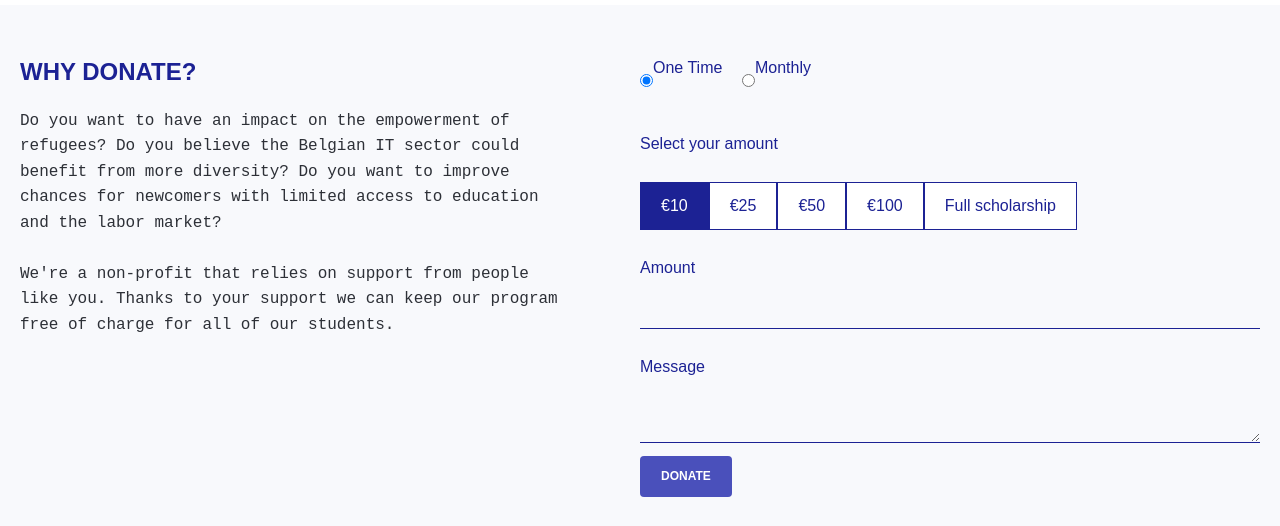
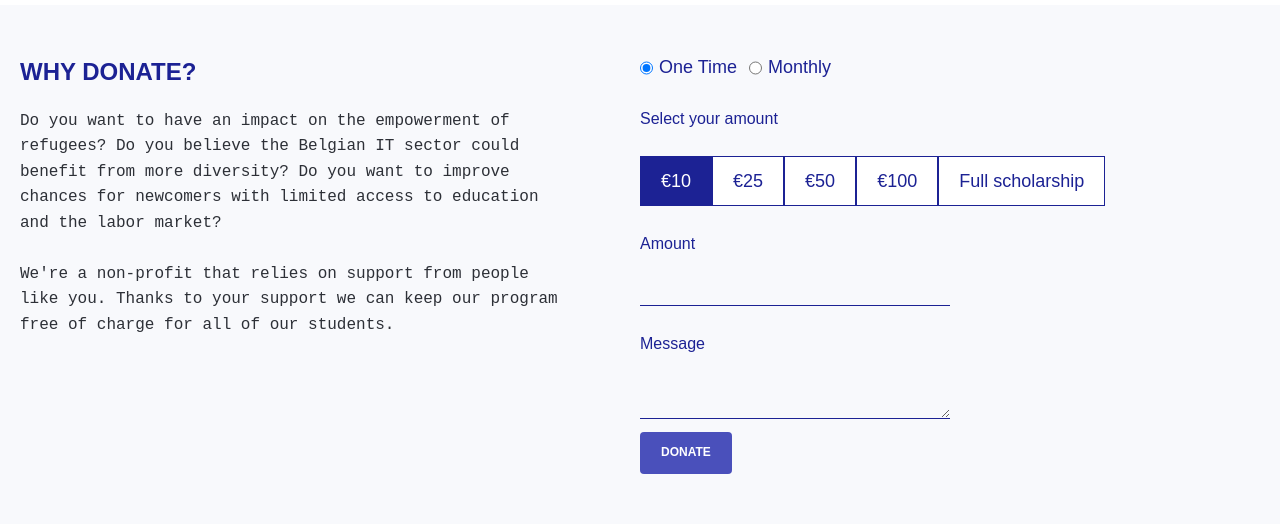
Before and after one commit to HYF-Class21/agile-development-group2-hyf-redesign, a plain HTML site: page pages/support-us-page.html in a window 1280 px wide. Shown: the part 700-1226 px from the top of the page. Drawn offline with Linux system fonts and the light colour scheme.

Commit message:
added formatting html and css

```diff
--- a/pages/support-us-page.html
+++ b/pages/support-us-page.html
@@ -79,10 +79,9 @@
                   <path
                     fill="currentColor"
                     d="M438.6 278.6c12.5-12.5 12.5-32.8 0-45.3l-160-160c-12.5-12.5-32.8-12.5-45.3 0s-12.5 32.8 0 45.3L338.8 224 32 224c-17.7 0-32 14.3-32 32s14.3 32 32 32l306.7 0L233.4 393.4c-12.5 12.5-12.5 32.8 0 45.3s32.8 12.5 45.3 0l160-160z"
-                  ></path></svg>
+                  ></path>
+                </svg>
               </a>
-
-
             </div>
             <div class="intro-img">
               <div class="intro1-image"></div>
@@ -90,25 +89,37 @@
           </div>
         </div>
       </section>
-
       <section class="Why-donate">
         <div class="Why-donate-in">
           <div class="Why-donate-text">
             <h2>Why donate?</h2>
             <p>
-          Do you want to have an impact on the empowerment of refugees? Do you believe the Belgian IT sector could benefit from more diversity? Do you want to improve chances for newcomers with limited access to education and the labor market?
+              Do you want to have an impact on the empowerment of refugees? Do
+              you believe the Belgian IT sector could benefit from more
+              diversity? Do you want to improve chances for newcomers with
+              limited access to education and the labor market?
             </p>
             <p>
-          We're a non-profit that relies on support from people like you. Thanks to your support we can keep our program free of charge for all of our students.
+              We're a non-profit that relies on support from people like you.
+              Thanks to your support we can keep our program free of charge for
+              all of our students.
             </p>
           </div>
           <div class="Why-donate-form">
             <form action="">
               <div class="Why-donate-form-in">
-                  <form>
+                <!-- <form> -->
                 <div class="Why-donate-form-date">
-                    <input type="radio" name="frequency" value="one-time" checked>One Time
-                    <input type="radio" name="frequency" value="monthly">Monthly
+                  <input
+                    type="radio"
+                    name="frequency"
+                    value="one-time"
+                    checked
+                  />
+                  <label>One Time</label>
+
+                  <input type="radio" name="frequency" value="monthly" />
+                  <label>Monthly</label>
                 </div>
                 <h6 class="Why-donate-form-header">Select your amount</h6>
                 <div class="Why-donate-form-amount">
@@ -116,18 +127,21 @@
                   <label class="Why-donate-form-amount-item">€25</label>
                   <label class="Why-donate-form-amount-item">€50</label>
                   <label class="Why-donate-form-amount-item">€100</label>
-                  <label class="Why-donate-form-amount-item">Full scholarship</label>
-
+                  <label class="Why-donate-form-amount-item"
+                    >Full scholarship</label
+                  >
                 </div>
                 <h6 class="Why-donate-form-header">Amount</h6>
                 <div class="Why-donate-form-item">
-<input type="number" >
+                  <input type="number" />
                 </div>
                 <h6 class="Why-donate-form-header">Message</h6>
                 <div class="Why-donate-form-item">
-                    <textarea name="" ></textarea>
+                  <textarea name=""></textarea>
                 </div>
-                    <button class="Why-donate-form-button" type="submit">DONATE</button>
+                <button class="Why-donate-form-button" type="submit">
+                  DONATE
+                </button>
               </div>
             </form>
           </div>
--- a/styles/support-us-page.css
+++ b/styles/support-us-page.css
@@ -271,21 +271,22 @@
   flex: 0 1 100%;
 }
 
-/*-------why donate------*/
+/* -------why donate------ */
 
- .Why-donate{
+/* .Why-donate {
+} */
 
- }
-
- .Why-donate-in{
+.Why-donate-in {
   padding: 50px 20px;
   display: flex;
   margin-bottom: 50px;
-  display: flex;
+
+  /* display: flex; */
   -moz-box-pack: center;
   justify-content: center;
   width: 100%;
-  padding: 50px 20px;
+
+  /* padding: 50px 20px; */
   position: relative;
   box-shadow: none;
   background: rgb(248, 249, 252);
@@ -293,12 +294,12 @@
   flex: 0 0 auto;
 }
 
- .Why-donate-text{
+.Why-donate-text {
   width: 50%;
   padding-right: 80px;
 }
 
- .Why-donate-text h2{
+.Why-donate-text h2 {
   font-size: 24px;
   line-height: 140%;
   margin-bottom: 20px;
@@ -310,24 +311,26 @@ padding-right: 80px;
   max-width: none;
 }
 
- .Why-donate-text p{
+.Why-donate-text p {
   color: rgb(45, 48, 55);
   text-align: left;
   max-width: none;
   line-height: 160%;
   font-size: 16px;
   font-family: "Space Mono", monospace;
-  margin: 0px;
+
+  /* margin: 0px; */
+  margin: 0;
   margin-bottom: 25px;
   word-break: break-word;
   font-weight: 300;
 }
 
- .Why-donate-form{
+.Why-donate-form {
   width: 50%;
 }
 
- .Why-donate-form-date{
+.Why-donate-form-date {
   display: flex;
   color: rgb(28, 34, 148);
   text-align: left;
@@ -335,18 +338,20 @@ margin-bottom: 25px;
   line-height: 160%;
   font-size: 16px;
   font-family: "Work Sans", sans-serif;
-  margin: 0px;
+
+  /* margin: 0px; */
+  margin: 0;
   white-space: pre-wrap;
   word-break: break-word;
   font-weight: 300;
 }
 
- .Why-donate-form-amount{
+.Why-donate-form-amount {
   display: flex;
   margin-top: 25px;
 }
 
- .Why-donate-form-amount-item{
+.Why-donate-form-amount-item {
   display: flex;
   border: 1px solid rgb(28, 34, 148);
   color: rgb(28, 34, 148);
@@ -358,17 +363,17 @@ background-color: white;
   font-family: "Work Sans", sans-serif;
 }
 
- .Why-donate-form-amount-item:hover{
+.Why-donate-form-amount-item:hover {
   background-color: rgb(28, 34, 148);
   color: white;
 }
 
- .Why-donate-form-amount-item.active{
+.Why-donate-form-amount-item.active {
   background-color: rgb(28, 34, 148);
   color: white;
 }
 
- .Why-donate-form-header{
+.Why-donate-form-header {
   margin-top: 25px;
   color: rgb(28, 34, 148);
   text-align: left;
@@ -381,40 +386,48 @@ word-break: break-word;
   font-weight: 300;
 }
 
- .Why-donate-form-item{
+.Why-donate-form-item {
   color: rgb(28, 34, 148);
   text-align: left;
   font-size: 16px;
   font-family: "Work Sans", sans-serif;
   font-weight: 300;
-
 }
 
- .Why-donate-frequency{
+.Why-donate-frequency {
   cursor: pointer;
-margin-right: 10px;
-cursor: pointer;
+
+  /* margin-right: 10px; */
+
+  /* cursor: pointer; */
   display: flex;
   -moz-box-align: center;
   align-items: center;
   margin-right: 20px;
 }
 
- .Why-donate-form-item input{
-  width: 100%;
-  margin-right: 20px;
-border-color: currentcolor currentcolor rgb(28, 34, 148);
+.Why-donate-form-item input {
+  width: 50%;
+
+  /* margin-right: 20px; */
+
+  /* border-color: currentcolor currentcolor rgb(28, 34, 148); */
+  border-color: rgb(28, 34, 148);
   border-style: none none solid;
   border-width: medium medium 1px;
-border-image: none 100% / 1 / 0 stretch;
-margin: 20px 0px;
-font-size: 18px;
+  border-image: none 100% / 1px / 0 stretch;
+
+  /* margin: 20px 0px; */
+  margin: 20px 0;
+
+  /* font-size: 18px; */
   padding: 5px;
   background-color: transparent;
   outline: none;
   text-align: left;
   max-width: none;
-font-size: 16px;
+
+  /* font-size: 16px; */
   font-family: "Work Sans", sans-serif;
   white-space: pre-wrap;
   font-weight: 300;
@@ -427,17 +440,19 @@ cursor: pointer;
   display: flex;
   -moz-box-align: center;
   align-items: center;
-
 }
 
+.Why-donate-form-item textarea {
+  width: 50%;
 
- .Why-donate-form-item textarea{
-  width: 100%;
-border-color: currentcolor currentcolor rgb(28, 34, 148);
+  /* border-color: currentcolor currentcolor rgb(28, 34, 148); */
+  border-color: rgb(28, 34, 148);
   border-style: none none solid;
   border-width: medium medium 1px;
   border-image: none 100% / 1 / 0 stretch;
-margin: 10px 0px;
+
+  /* margin: 10px 0px; */
+  margin: 10px 0;
   font-size: 18px;
   padding: 5px;
   box-sizing: border-box;
@@ -446,7 +461,7 @@ background-color: transparent;
   outline: none;
 }
 
- .Why-donate-form-button{
+.Why-donate-form-button {
   display: inline-flex;
   font-size: 12px;
   line-height: 160%;
@@ -465,6 +480,16 @@ align-items: center;
   font-family: "Work Sans", sans-serif;
 }
 
+label {
+  font-size: 18px;
+  vertical-align: middle;
+  padding-left: 6px;
+  padding-right: 12px;
+}
+
+input[type="radio"] {
+  vertical-align: middle;
+}
 
 /* ------Footer part styling--- */
 .footer-heading {
```
Lines whose indentation alone changed are shown as unchanged.
